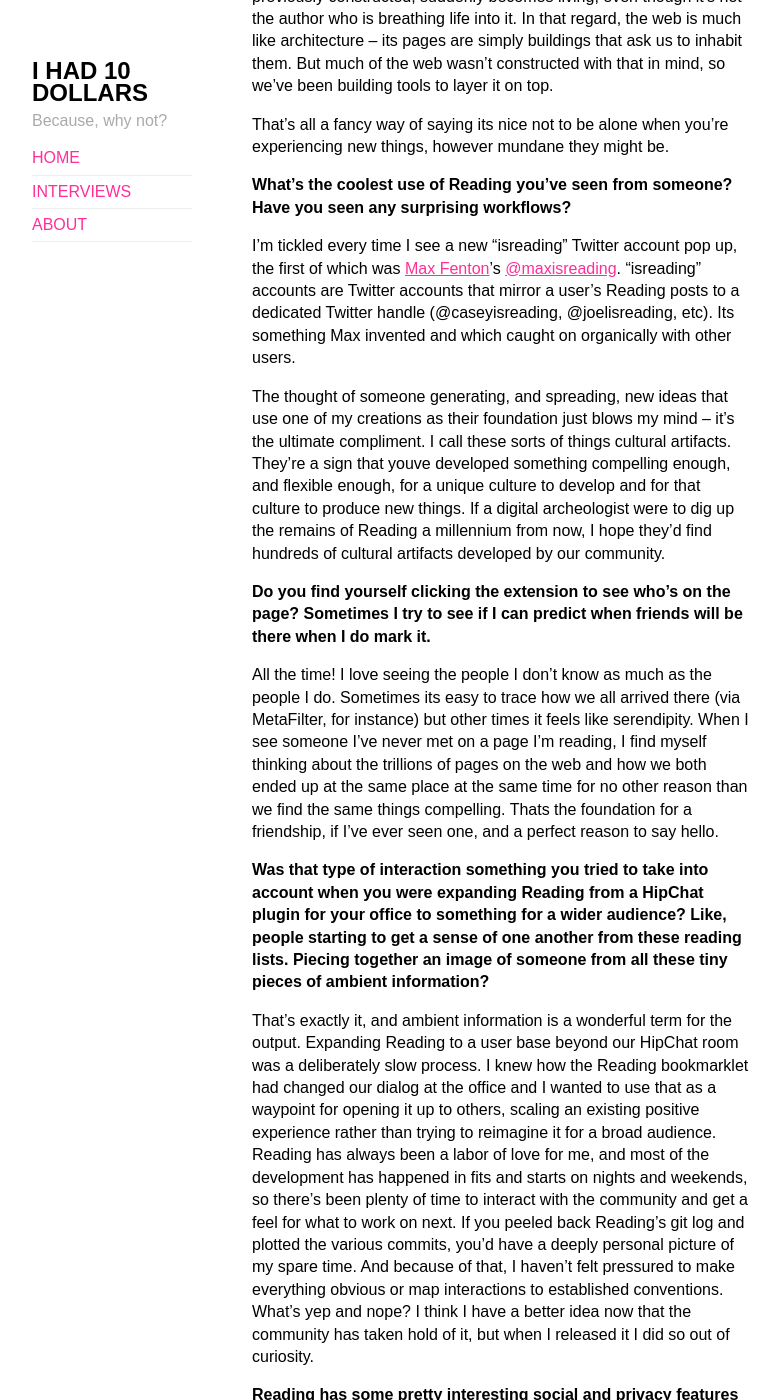
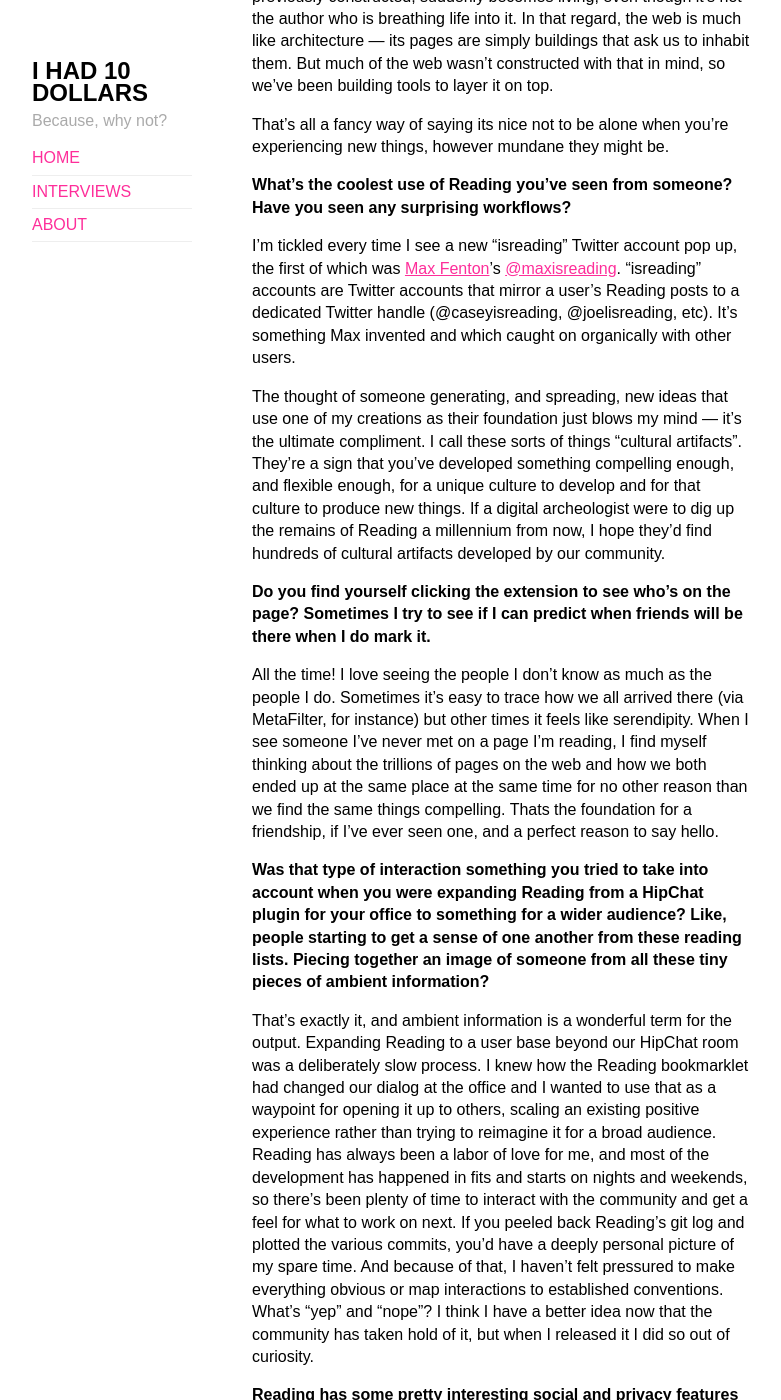
Before and after one commit to 10dollars/tendollars.github.io.raw, a Jekyll site: the page built from _posts/2014-04-12-greg-leppert.md, in a window 1280 px wide and 1400 px high, scrolled down 2097 px. Shown: the whole window, without its empty margins (248-1029 px from the left). Built offline with Jekyll 4.4.1, drawn with Linux system fonts in a browser that asks for light colours; some of the changed text lies outside the part shown.

Commit message:
update greg's interview

```diff
--- a/_posts/2014-04-12-greg-leppert.md
+++ b/_posts/2014-04-12-greg-leppert.md
@@ -12,7 +12,7 @@ My name is [Greg Leppert](http://twitter.com/leppert) and I build [Reading.am](h
 
 #### Can you describe Reading really quick?
 
-Reading is push-button link sharing. When you sign up, Reading hands you two standard issue items -- a bookmarklet for posting the current page youre visiting and a social feed for following what your friends are posting. The goal is to make it as easy as possible for you to get a feel for, and feed into, the zeitgeist of your community. Can I use the term zeitgeist with a straight face? Probably not. Assume that I winced there when I typed it.
+Reading is push-button link sharing. When you sign up, Reading hands you two standard issue items - a bookmarklet for posting the current page you're visiting and a social feed for following what your friends are posting. The goal is to make it as easy as possible for you to get a feel for, and feed into, the zeitgeist of your community. Can I use the term zeitgeist with a straight face? Probably not. Assume that I winced there when I typed it.
 
 A better phrasing might be that Reading lets you show other people what you're thinking about without forcing you to have an opinion about it beforehand. I find freeform text boxes somewhat intimidating in that regard.
 
@@ -30,31 +30,31 @@ The HipChat integration was focused on helping a small team of people have that
 
 #### What do you think is gained by getting a link to a page when someone is still on it?
 
-I think presence is powerful. Content that is largely static, that was previously constructed, suddenly becomes living, even though it's not the author who is breathing life into it. In that regard, the web is much like architecture -- its pages are simply buildings that ask us to inhabit them. But much of the web wasn't constructed with that in mind, so we've been building tools to layer it on top.
+I think presence is powerful. Content that is largely static, that was previously constructed, suddenly becomes living, even though it's not the author who is breathing life into it. In that regard, the web is much like architecture --- its pages are simply buildings that ask us to inhabit them. But much of the web wasn't constructed with that in mind, so we've been building tools to layer it on top.
 
 That's all a fancy way of saying its nice not to be alone when you're experiencing new things, however mundane they might be.
 
 #### What's the coolest use of Reading you've seen from someone? Have you seen any surprising workflows?
 
-I'm tickled every time I see a new "isreading" Twitter account pop up, the first of which was [Max Fenton](http://twitter.com/maxfenton)'s [@maxisreading](http://twitter.com/maxisreading). "isreading" accounts are Twitter accounts that mirror a user's Reading posts to a dedicated Twitter handle (@caseyisreading, @joelisreading, etc). Its something Max invented and which caught on organically with other users.
+I'm tickled every time I see a new "isreading" Twitter account pop up, the first of which was [Max Fenton](http://twitter.com/maxfenton)'s [@maxisreading](http://twitter.com/maxisreading). "isreading" accounts are Twitter accounts that mirror a user's Reading posts to a dedicated Twitter handle (@caseyisreading, @joelisreading, etc). It's something Max invented and which caught on organically with other users.
 
-The thought of someone generating, and spreading, new ideas that use one of my creations as their foundation just blows my mind -- it's the ultimate compliment. I call these sorts of things cultural artifacts. They're a sign that youve developed something compelling enough, and flexible enough, for a unique culture to develop and for that culture to produce new things. If a digital archeologist were to dig up the remains of Reading a millennium from now, I hope they'd find hundreds of cultural artifacts developed by our community.
+The thought of someone generating, and spreading, new ideas that use one of my creations as their foundation just blows my mind --- it's the ultimate compliment. I call these sorts of things "cultural artifacts". They're a sign that you've developed something compelling enough, and flexible enough, for a unique culture to develop and for that culture to produce new things. If a digital archeologist were to dig up the remains of Reading a millennium from now, I hope they'd find hundreds of cultural artifacts developed by our community.
 
 #### Do you find yourself clicking the extension to see who's on the page? Sometimes I try to see if I can predict when friends will be there when I do mark it.
 
-All the time! I love seeing the people I don't know as much as the people I do. Sometimes its easy to trace how we all arrived there (via MetaFilter, for instance) but other times it feels like serendipity. When I see someone I've never met on a page I'm reading, I find myself thinking about the trillions of pages on the web and how we both ended up at the same place at the same time for no other reason than we find the same things compelling. Thats the foundation for a friendship, if I've ever seen one, and a perfect reason to say hello.
+All the time! I love seeing the people I don't know as much as the people I do. Sometimes it's easy to trace how we all arrived there (via MetaFilter, for instance) but other times it feels like serendipity. When I see someone I've never met on a page I'm reading, I find myself thinking about the trillions of pages on the web and how we both ended up at the same place at the same time for no other reason than we find the same things compelling. Thats the foundation for a friendship, if I've ever seen one, and a perfect reason to say hello.
 
 #### Was that type of interaction something you tried to take into account when you were expanding Reading from a HipChat plugin for your office to something for a wider audience? Like, people starting to get a sense of one another from these reading lists. Piecing together an image of someone from all these tiny pieces of ambient information?
 
-That's exactly it, and ambient information is a wonderful term for the output. Expanding Reading to a user base beyond our HipChat room was a deliberately slow process. I knew how the Reading bookmarklet had changed our dialog at the office and I wanted to use that as a waypoint for opening it up to others, scaling an existing positive experience rather than trying to reimagine it for a broad audience. Reading has always been a labor of love for me, and most of the development has happened in fits and starts on nights and weekends, so there's been plenty of time to interact with the community and get a feel for what to work on next. If you peeled back Reading's git log and plotted the various commits, you'd have a deeply personal picture of my spare time. And because of that, I haven't felt pressured to make everything obvious or map interactions to established conventions. What's yep and nope? I think I have a better idea now that the community has taken hold of it, but when I released it I did so out of curiosity.
+That's exactly it, and ambient information is a wonderful term for the output. Expanding Reading to a user base beyond our HipChat room was a deliberately slow process. I knew how the Reading bookmarklet had changed our dialog at the office and I wanted to use that as a waypoint for opening it up to others, scaling an existing positive experience rather than trying to reimagine it for a broad audience. Reading has always been a labor of love for me, and most of the development has happened in fits and starts on nights and weekends, so there's been plenty of time to interact with the community and get a feel for what to work on next. If you peeled back Reading's git log and plotted the various commits, you'd have a deeply personal picture of my spare time. And because of that, I haven't felt pressured to make everything obvious or map interactions to established conventions. What's "yep" and "nope"? I think I have a better idea now that the community has taken hold of it, but when I released it I did so out of curiosity.
 
 #### Reading has some pretty interesting social and privacy features in that everyone who has read a page, and all of the comments they make, are visible to the entire community. Annoyances seem practically nonexistent though, since users only get notifications when they are mentioned specifically. People seem to mention one or two friends and have their own separate threads in the open.
 
 #### I was wondering if you had any theories you were trying to test out for finding a balance between intimate and global sharing, and what you think separates a Reading comments section from the default comments section taking place on the same page.
 
-This really stemmed from Reading being a somewhat small community and the web being a rather large place. There's a line of code thats been commented out in the Reading codebase with a note that says uncomment when needed. That line would filter the list of readers and comments, limiting them to the people you follow. My hope, and why it was unfiltered by default, is that Reading will gather people around distinct ideas and interests rather than broad topics.
+This really stemmed from Reading being a somewhat small community and the web being a rather large place. There's a line of code thats been commented out in the Reading codebase with a note that says "uncomment when needed". That line would filter the list of readers and comments, limiting them to the people you follow. My hope, and why it was unfiltered by default, is that Reading will gather people around distinct ideas and interests rather than broad topics.
 
-I've often wondered if the breadth of the premise that brings people together correlates to the potential for conflict and noise. With Reading, you're seeing specific people and specific comments because you're all reading a specific piece of content. The next page you post to Reading might have an entirely new set of folks. Contrast this with a community where you're bound together by topics as broad as videos or sports where users will have a much greater challenge finding common ground.
+I've often wondered if the breadth of the premise that brings people together correlates to the potential for conflict and noise. With Reading, you're seeing specific people and specific comments because you're all reading a specific piece of content. The next page you post to Reading might have an entirely new set of folks. Contrast this with a community where you're bound together by topics as broad as "videos" or "sports" where users will have a much greater challenge finding common ground.
 
 #### I should probably at least nod towards the origin of this site. Do you have a collection of domains? What's the best thing you've ever registered.
 
```
Also changed, not shown: other parts of _posts/2014-04-12-greg-leppert.md (+1 -1 lines), 2 other files.
